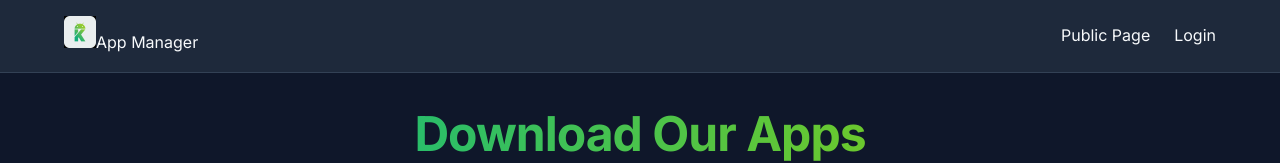
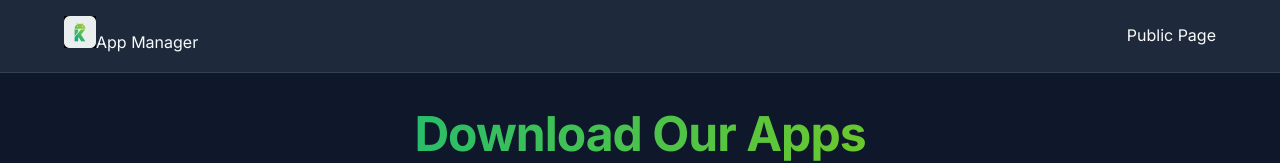
Before and after one commit to khalnadj2/khalnadj-apps-manager, a Next.js app: page / in a window 1280 px wide. Shown: the top 163 px of the page. Built offline with nearby package versions, Linux system fonts and the light colour scheme.

Commit message:
feat: hide login link from navbar

```diff
--- a/components/Navbar.js
+++ b/components/Navbar.js
@@ -24,7 +24,7 @@ export default function Navbar() {
               </button>
             </>
           ) : (
-            <Link href="/dashboard" className="nav-link">Login</Link>
+            null
           )}
         </div>
       </div>
```
